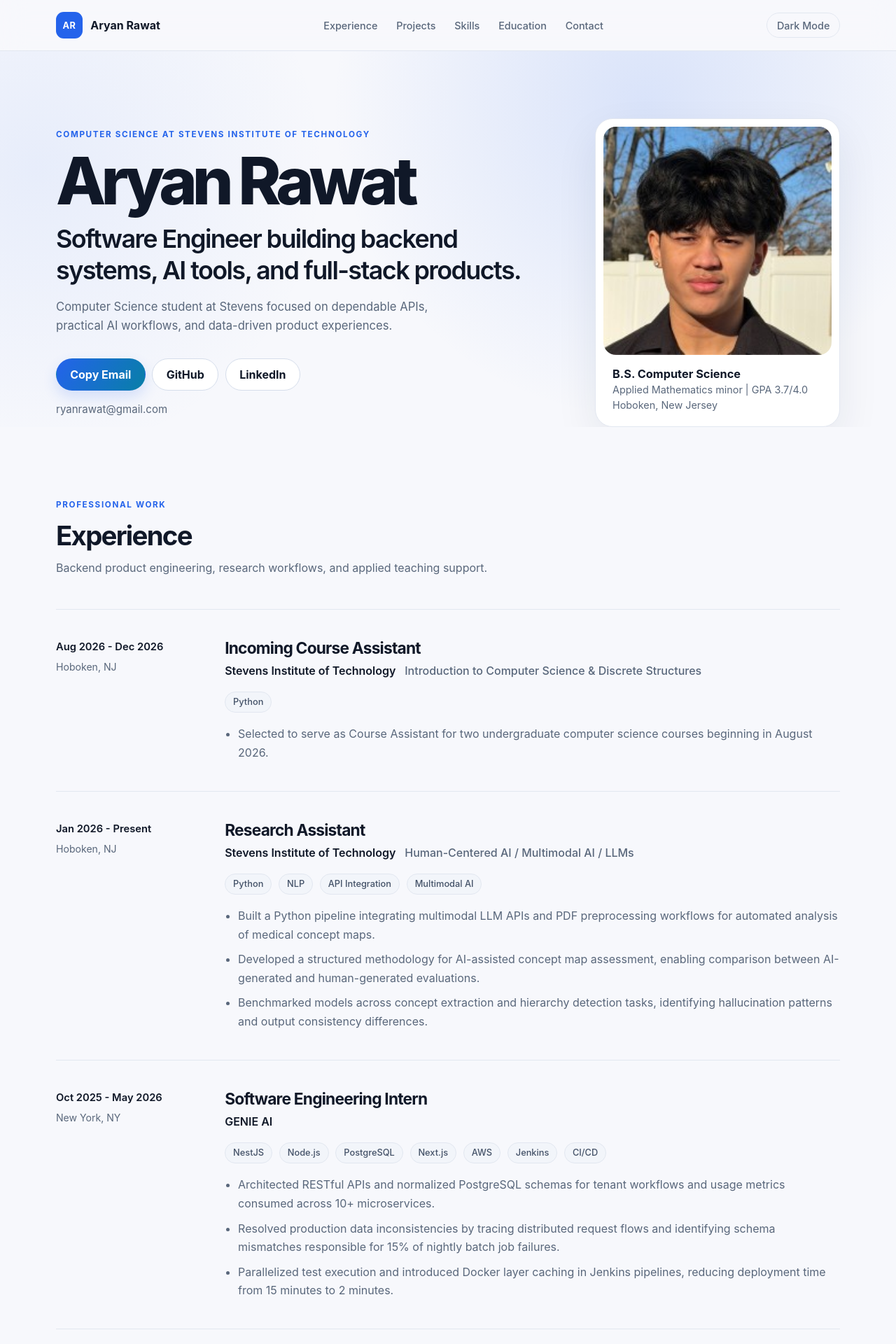
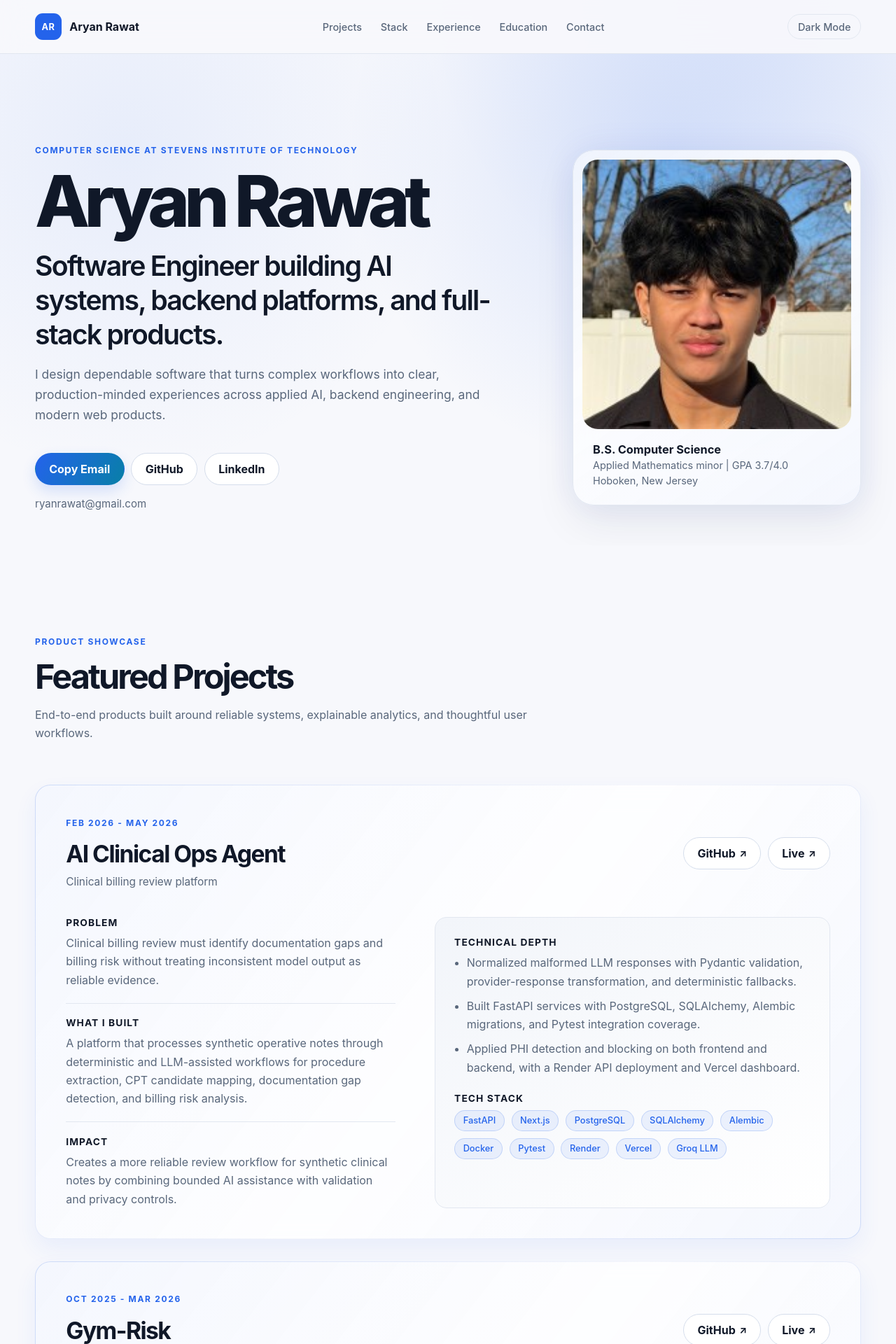
Before and after one commit to jumbomuffin101/Portfolio, a React (Create React App) app: page / in a window 1280 px wide. Shown: the top 1920 px of the page at 70% size. Built offline with nearby package versions, Linux system fonts and the light colour scheme.

Commit message:
UI rework 2

```diff
--- a/src/App.css
+++ b/src/App.css
@@ -28,8 +28,8 @@
   display: flex;
   align-items: center;
   gap: clamp(1rem, 3vw, 2rem);
-  width: min(1120px, calc(100% - 48px));
-  min-height: 72px;
+  width: min(1180px, calc(100% - 48px));
+  min-height: 76px;
   margin: 0 auto;
 }
 
@@ -97,20 +97,20 @@
 }
 
 .section-shell {
-  width: min(1120px, calc(100% - 48px));
+  width: min(1180px, calc(100% - 48px));
   margin: 0 auto;
 }
 
 .section {
   position: relative;
-  padding: clamp(4.5rem, 8vw, 6.5rem) 0 0;
+  padding: clamp(6rem, 10vw, 8.75rem) 0 0;
 }
 
 .section + .section::before {
   position: absolute;
-  top: clamp(2.15rem, 4vw, 3rem);
+  top: clamp(2.75rem, 4.5vw, 3.7rem);
   left: 50%;
-  width: min(1120px, calc(100% - 48px));
+  width: min(1180px, calc(100% - 48px));
   height: 1px;
   background: linear-gradient(90deg, transparent, var(--border), transparent);
   content: "";
@@ -118,15 +118,15 @@
 }
 
 .section-heading {
-  max-width: 700px;
-  margin-bottom: clamp(2rem, 4vw, 2.8rem);
+  max-width: 780px;
+  margin-bottom: clamp(2.5rem, 5vw, 3.8rem);
 }
 
 .section-heading h2 {
-  margin: 0 0 0.7rem;
-  font-size: clamp(1.85rem, 3vw, 2.45rem);
-  line-height: 1.15;
-  letter-spacing: -0.045em;
+  margin: 0 0 0.9rem;
+  font-size: clamp(2.15rem, 3.8vw, 3.15rem);
+  line-height: 1.08;
+  letter-spacing: -0.06em;
 }
 
 .section-heading > p:last-child,
@@ -140,9 +140,9 @@
 }
 
 .eyebrow {
-  margin: 0 0 0.72rem;
+  margin: 0 0 0.86rem;
   color: var(--accent);
-  font-size: 0.73rem;
+  font-size: 0.75rem;
   font-weight: 750;
   letter-spacing: 0.14em;
   text-transform: uppercase;
@@ -159,50 +159,50 @@ p {
 .hero {
   position: relative;
   overflow: hidden;
-  padding: clamp(3.75rem, 8vw, 6rem) 0 0;
+  padding: clamp(5.2rem, 10vw, 8.2rem) 0 clamp(1.5rem, 4vw, 3rem);
 }
 
 .hero::before {
   position: absolute;
   inset: 0 0 auto;
   z-index: -1;
-  height: 560px;
+  height: 760px;
   background:
-    radial-gradient(circle at 72% 14%, var(--accent-glow), transparent 28rem),
-    radial-gradient(circle at 4% 30%, var(--accent-faint), transparent 26rem);
+    radial-gradient(circle at 75% 18%, var(--accent-glow), transparent 29rem),
+    radial-gradient(circle at 14% 18%, var(--accent-faint), transparent 29rem);
   content: "";
   pointer-events: none;
 }
 
 .hero-grid {
   display: grid;
-  grid-template-columns: minmax(0, 1fr) minmax(260px, 350px);
-  gap: clamp(2.25rem, 7vw, 6rem);
+  grid-template-columns: minmax(0, 1fr) minmax(320px, 412px);
+  gap: clamp(3rem, 8vw, 7rem);
   align-items: center;
 }
 
 .hero h1 {
-  margin: 0 0 1rem;
-  font-size: clamp(3.45rem, 8vw, 5.8rem);
+  margin: 0 0 1.2rem;
+  font-size: clamp(3.75rem, 8vw, 6.35rem);
   font-weight: 760;
   line-height: 0.96;
   letter-spacing: -0.075em;
 }
 
 .hero-role {
-  max-width: 710px;
-  margin: 0 0 1rem;
+  max-width: 760px;
+  margin: 0 0 1.2rem;
   color: var(--text);
-  font-size: clamp(1.45rem, 3.1vw, 2.25rem);
+  font-size: clamp(1.55rem, 3.2vw, 2.45rem);
   font-weight: 630;
   line-height: 1.25;
   letter-spacing: -0.045em;
 }
 
 .hero-subtitle {
-  max-width: 570px;
+  max-width: 650px;
   margin-bottom: 0;
-  font-size: 1.04rem;
+  font-size: 1.09rem;
 }
 
 .hero-actions,
@@ -216,7 +216,7 @@ p {
 }
 
 .hero-actions {
-  margin-top: 2rem;
+  margin-top: 2.45rem;
 }
 
 .hero-email-line {
@@ -302,19 +302,23 @@ p {
 }
 
 .portrait-panel {
+  position: relative;
   border: 1px solid var(--border);
-  border-radius: 25px;
-  background: var(--card-bg);
-  box-shadow: var(--shadow);
+  border-radius: 30px;
+  background:
+    linear-gradient(var(--card-glass), var(--card-glass)) padding-box,
+    linear-gradient(145deg, var(--accent-border), transparent 42%, var(--accent-border)) border-box;
+  box-shadow: var(--shadow), 0 0 50px var(--accent-faint);
   overflow: hidden;
-  padding: 0.7rem;
+  padding: 0.8rem;
+  backdrop-filter: blur(16px);
   transition: border-color var(--transition), box-shadow var(--transition), transform var(--transition);
 }
 
 .profile-photo {
   width: 100%;
   aspect-ratio: 1;
-  border-radius: 18px;
+  border-radius: 22px;
   object-fit: cover;
   object-position: center center;
 }
@@ -322,7 +326,7 @@ p {
 .portrait-caption {
   display: grid;
   gap: 0.28rem;
-  padding: 1.05rem 0.8rem 0.7rem;
+  padding: 1.2rem 0.95rem 0.85rem;
 }
 
 .portrait-caption strong {
@@ -335,16 +339,21 @@ p {
 }
 
 .experience-list {
-  border-top: 1px solid var(--border);
+  display: grid;
+  gap: 1.15rem;
 }
 
 .experience-item {
   display: grid;
   grid-template-columns: 190px minmax(0, 1fr);
   gap: clamp(1.6rem, 4vw, 3.25rem);
-  padding: clamp(1.8rem, 4vw, 2.6rem) 0;
-  border-bottom: 1px solid var(--border);
-  transition: border-color var(--transition), background var(--transition);
+  border: 1px solid var(--border);
+  border-radius: var(--radius-large);
+  background: var(--card-glass);
+  box-shadow: 0 4px 20px rgba(21, 38, 70, 0.035);
+  padding: clamp(1.55rem, 3.5vw, 2.2rem);
+  backdrop-filter: blur(14px);
+  transition: border-color var(--transition), background var(--transition), box-shadow var(--transition), transform var(--transition);
 }
 
 .experience-meta p {
@@ -390,8 +399,8 @@ p {
   color: var(--muted-strong);
   font-size: 0.8rem;
   font-weight: 550;
-  padding: 0.32rem 0.68rem;
-  transition: border-color var(--transition), background var(--transition), color var(--transition);
+  padding: 0.34rem 0.72rem;
+  transition: border-color var(--transition), background var(--transition), box-shadow var(--transition), color var(--transition), transform var(--transition);
 }
 
 .tag-accent {
@@ -412,33 +421,37 @@ p {
 
 .project-stack {
   display: grid;
-  gap: 1.25rem;
+  gap: clamp(1.5rem, 3vw, 2rem);
 }
 
 .project-case {
   border: 1px solid var(--border);
   border-radius: var(--radius-large);
-  background: var(--card-bg);
-  padding: clamp(1.35rem, 3.5vw, 2rem);
-  box-shadow: 0 2px 8px rgba(21, 38, 70, 0.02);
+  background: var(--card-glass);
+  padding: clamp(1.7rem, 4vw, 2.7rem);
+  box-shadow: 0 8px 25px rgba(21, 38, 70, 0.04);
+  backdrop-filter: blur(16px);
   transition: border-color var(--transition), box-shadow var(--transition), transform var(--transition);
 }
 
 .project-featured {
-  border-color: var(--accent-border);
-  box-shadow: var(--shadow-soft);
+  border-color: transparent;
+  background:
+    linear-gradient(var(--card-glass), var(--card-glass)) padding-box,
+    linear-gradient(128deg, var(--accent-border), transparent 52%, var(--accent-border)) border-box;
+  box-shadow: var(--shadow-soft), inset 0 1px 0 rgba(255, 255, 255, 0.22);
 }
 
 .project-header {
   display: flex;
   justify-content: space-between;
   gap: 1.5rem;
-  margin-bottom: clamp(1.5rem, 3vw, 2rem);
+  margin-bottom: clamp(1.7rem, 3.5vw, 2.35rem);
 }
 
 .project-header h3 {
   margin: 0 0 0.42rem;
-  font-size: clamp(1.45rem, 2.6vw, 1.85rem);
+  font-size: clamp(1.65rem, 2.8vw, 2.1rem);
   font-weight: 690;
   letter-spacing: -0.045em;
 }
@@ -451,7 +464,7 @@ p {
 .project-grid {
   display: grid;
   grid-template-columns: minmax(260px, 0.9fr) minmax(300px, 1.08fr);
-  gap: clamp(1.5rem, 4vw, 3rem);
+  gap: clamp(1.75rem, 4.5vw, 3.5rem);
 }
 
 .project-narrative {
@@ -479,9 +492,10 @@ p {
 }
 
 .technical-panel {
+  border: 1px solid var(--border);
   border-radius: 17px;
-  background: var(--surface);
-  padding: clamp(1rem, 3vw, 1.45rem);
+  background: linear-gradient(145deg, var(--surface), var(--card-bg));
+  padding: clamp(1.2rem, 3vw, 1.7rem);
 }
 
 .technical-panel ul {
@@ -498,24 +512,30 @@ p {
   margin-top: 1.45rem !important;
 }
 
-.skills-panel {
-  border-top: 1px solid var(--border);
+.skills-grid {
+  display: grid;
+  grid-template-columns: repeat(3, minmax(0, 1fr));
+  gap: 1.15rem;
 }
 
-.skill-row {
-  display: grid;
-  grid-template-columns: 210px minmax(0, 1fr);
-  gap: 1.5rem;
-  align-items: center;
-  min-height: 86px;
-  padding: 1.15rem 0;
-  border-bottom: 1px solid var(--border);
+.skill-card {
+  min-height: 190px;
+  border: 1px solid transparent;
+  border-radius: var(--radius-large);
+  background:
+    linear-gradient(var(--card-glass), var(--card-glass)) padding-box,
+    linear-gradient(145deg, var(--border), transparent 45%, var(--accent-border)) border-box;
+  box-shadow: 0 8px 26px rgba(21, 38, 70, 0.04);
+  padding: clamp(1.3rem, 2.5vw, 1.6rem);
+  backdrop-filter: blur(14px);
+  transition: border-color var(--transition), box-shadow var(--transition), transform var(--transition);
 }
 
-.skill-row h3 {
-  margin: 0;
-  font-size: 1rem;
-  font-weight: 650;
+.skill-card h3 {
+  margin: 0 0 1.15rem;
+  font-size: 1.08rem;
+  font-weight: 675;
+  letter-spacing: -0.025em;
 }
 
 .education-grid {
@@ -531,8 +551,9 @@ p {
 .credential-card {
   border: 1px solid var(--border);
   border-radius: var(--radius-large);
-  background: var(--card-bg);
+  background: var(--card-glass);
   padding: clamp(1.35rem, 3vw, 2rem);
+  backdrop-filter: blur(14px);
   transition: border-color var(--transition), box-shadow var(--transition);
 }
 
@@ -606,11 +627,14 @@ p {
   justify-content: space-between;
   align-items: center;
   gap: clamp(1.5rem, 4vw, 3rem);
-  border: 1px solid var(--accent-border);
+  border: 1px solid transparent;
   border-radius: var(--radius-large);
-  background: var(--card-bg);
-  padding: clamp(1.3rem, 4vw, 2.25rem);
-  box-shadow: 0 2px 8px rgba(21, 38, 70, 0.02);
+  background:
+    linear-gradient(var(--card-glass), var(--card-glass)) padding-box,
+    linear-gradient(110deg, var(--accent-border), transparent 48%, var(--accent-border)) border-box;
+  padding: clamp(1.65rem, 4vw, 2.6rem);
+  box-shadow: var(--shadow-soft);
+  backdrop-filter: blur(14px);
   transition: border-color var(--transition), box-shadow var(--transition);
 }
 
@@ -625,8 +649,8 @@ p {
 }
 
 .site-footer {
-  width: min(1120px, calc(100% - 48px));
-  margin: clamp(4.5rem, 8vw, 6rem) auto 0;
+  width: min(1180px, calc(100% - 48px));
+  margin: clamp(5.5rem, 10vw, 7.5rem) auto 0;
   border-top: 1px solid var(--border);
   color: var(--muted);
   font-size: 0.88rem;
@@ -642,14 +666,18 @@ p {
   }
 
   .experience-item:hover {
-    border-bottom-color: var(--accent-border);
-    background: linear-gradient(90deg, transparent, var(--accent-faint), transparent);
+    border-color: var(--accent-border);
+    background: linear-gradient(105deg, var(--card-glass), var(--accent-faint));
+    box-shadow: var(--shadow-soft);
+    transform: translateY(-2px);
   }
 
   .tag:hover {
     border-color: var(--accent-border);
     background: var(--accent-faint);
+    box-shadow: 0 5px 14px var(--accent-faint);
     color: var(--accent);
+    transform: translateY(-1px) scale(1.025);
   }
 
   .project-case:hover {
@@ -658,10 +686,12 @@ p {
     transform: translateY(-3px);
   }
 
+  .skill-card:hover,
   .credential-card:hover,
   .contact-panel:hover {
     border-color: var(--accent-border);
-    box-shadow: var(--shadow-soft);
+    box-shadow: var(--shadow-hover);
+    transform: translateY(-2px);
   }
 }
 
@@ -671,6 +701,17 @@ p {
   *::after {
     scroll-behavior: auto !important;
     transition-duration: 0.001ms !important;
+  }
+
+  .button,
+  .portrait-panel,
+  .experience-item,
+  .tag,
+  .project-case,
+  .skill-card,
+  .credential-card,
+  .contact-panel {
+    transform: none !important;
   }
 }
 
@@ -691,6 +732,10 @@ p {
   .project-grid,
   .education-grid {
     grid-template-columns: 1fr;
+  }
+
+  .skills-grid {
+    grid-template-columns: repeat(2, minmax(0, 1fr));
   }
 
   .portrait-panel {
@@ -728,11 +773,11 @@ p {
   }
 
   .section {
-    padding-top: 3.75rem;
+    padding-top: 4.6rem;
   }
 
   .hero {
-    padding-top: 3.1rem;
+    padding-top: 3.7rem;
   }
 
   .hero h1 {
@@ -744,9 +789,17 @@ p {
   }
 
   .experience-item,
-  .skill-row {
+  .skill-card {
     grid-template-columns: 1fr;
     gap: 1rem;
+  }
+
+  .skill-card {
+    min-height: auto;
+  }
+
+  .skills-grid {
+    grid-template-columns: 1fr;
   }
 
   .project-header {
--- a/src/App.js
+++ b/src/App.js
@@ -10,9 +10,9 @@ import {
 } from "./data/portfolio";
 
 const navItems = [
+  { href: "#projects", label: "Projects" },
+  { href: "#skills", label: "Stack" },
   { href: "#experience", label: "Experience" },
-  { href: "#projects", label: "Projects" },
-  { href: "#skills", label: "Skills" },
   { href: "#education", label: "Education" },
   { href: "#contact", label: "Contact" },
 ];
@@ -269,16 +269,16 @@ function ProjectCaseStudy({ project, featured }) {
 
 function SkillsPanel() {
   return (
-    <div className="skills-panel">
+    <div className="skills-grid">
       {Object.entries(skills).map(([group, values]) => (
-        <div key={group} className="skill-row">
+        <article key={group} className="skill-card">
           <h3>{group}</h3>
           <div className="tag-row">
             {values.map((value) => (
               <Tag key={value}>{value}</Tag>
             ))}
           </div>
-        </div>
+        </article>
       ))}
     </div>
   );
@@ -378,6 +378,26 @@ export default function App() {
       <main id="main">
         <Hero />
         <Section
+          id="projects"
+          eyebrow="Product showcase"
+          title="Featured Projects"
+          subtitle="End-to-end products built around reliable systems, explainable analytics, and thoughtful user workflows."
+        >
+          <div className="project-stack">
+            {projects.map((project, index) => (
+              <ProjectCaseStudy key={project.title} project={project} featured={index < 2} />
+            ))}
+          </div>
+        </Section>
+        <Section
+          id="skills"
+          eyebrow="Engineering toolkit"
+          title="Technologies & Engineering Stack"
+          subtitle="Tools, frameworks, and technologies used across production systems, AI applications, and full-stack products."
+        >
+          <SkillsPanel />
+        </Section>
+        <Section
           id="experience"
           eyebrow="Professional work"
           title="Experience"
@@ -388,26 +408,6 @@ export default function App() {
               <ExperienceItem key={`${item.company}-${item.role}`} item={item} />
             ))}
           </div>
-        </Section>
-        <Section
-          id="projects"
-          eyebrow="Selected work"
-          title="Featured Projects"
-          subtitle="Products designed around reliable workflows, explainable analytics, and clear user experiences."
-        >
-          <div className="project-stack">
-            {projects.map((project, index) => (
-              <ProjectCaseStudy key={project.title} project={project} featured={index === 0} />
-            ))}
-          </div>
-        </Section>
-        <Section
-          id="skills"
-          eyebrow="Technical toolkit"
-          title="Skills"
-          subtitle="Languages and technologies used across production engineering and applied AI work."
-        >
-          <SkillsPanel />
         </Section>
         <Section id="education" eyebrow="Background" title="Education & Credentials">
           <EducationPanel />
--- a/src/data/portfolio.js
+++ b/src/data/portfolio.js
@@ -5,9 +5,9 @@ export const profile = {
   linkedin: "https://www.linkedin.com/in/aryan-rawat-bbb0a6276/",
   photoUrl: `${process.env.PUBLIC_URL}/headshot.jpg`,
   headline:
-    "Software Engineer building backend systems, AI tools, and full-stack products.",
+    "Software Engineer building AI systems, backend platforms, and full-stack products.",
   positioning:
-    "Computer Science student at Stevens focused on dependable APIs, practical AI workflows, and data-driven product experiences.",
+    "I design dependable software that turns complex workflows into clear, production-minded experiences across applied AI, backend engineering, and modern web products.",
 };
 
 export const experience = [
@@ -164,9 +164,24 @@ export const education = {
 
 export const skills = {
   Languages: ["Python", "Java", "SQL", "TypeScript", "JavaScript", "HTML/CSS"],
-  "Frameworks & APIs": ["FastAPI", "NestJS", "Node.js", "React", "Next.js", "REST APIs"],
-  "Data & Persistence": ["PostgreSQL", "SQLAlchemy", "Prisma"],
-  "Cloud & Delivery": ["Docker", "AWS", "CI/CD", "GitHub Actions", "Jenkins", "Git"],
+  "Frontend Engineering": ["React", "Next.js", "Tailwind", "TypeScript"],
+  "Backend Engineering": ["FastAPI", "Flask", "NestJS", "Node.js", "REST APIs"],
+  "Databases & Data": ["PostgreSQL", "SQLAlchemy", "Prisma"],
+  "AI / Machine Learning": [
+    "LLMs",
+    "NLP",
+    "Human-Centered AI",
+    "Multimodal AI",
+    "API Integration",
+  ],
+  "Cloud / DevOps / Infrastructure": [
+    "Docker",
+    "AWS",
+    "Git",
+    "GitHub Actions",
+    "Jenkins",
+    "CI/CD",
+  ],
 };
 
 export const certifications = [
--- a/src/index.css
+++ b/src/index.css
@@ -8,6 +8,7 @@
   --border-strong: #d5ddeb;
   --surface: #f2f5fa;
   --card-bg: #ffffff;
+  --card-glass: rgba(255, 255, 255, 0.78);
   --header-bg: rgba(247, 248, 252, 0.88);
   --accent: #2463eb;
   --accent-strong: #1d4ed8;
@@ -34,6 +35,7 @@
   --border-strong: #33445d;
   --surface: #111b2a;
   --card-bg: #0f1826;
+  --card-glass: rgba(15, 24, 38, 0.82);
   --header-bg: rgba(11, 17, 28, 0.9);
   --accent: #70a2ff;
   --accent-strong: #8eb4ff;
@@ -61,7 +63,9 @@ body {
   min-width: 320px;
   margin: 0;
   overflow-x: hidden;
-  background: var(--bg);
+  background:
+    radial-gradient(circle at 84% 0%, var(--accent-faint), transparent 29rem),
+    var(--bg);
   color: var(--text);
   font-family:
     Inter,
```
Also changed, not shown: 1 other file (tests, documents, lock files or other folders).
